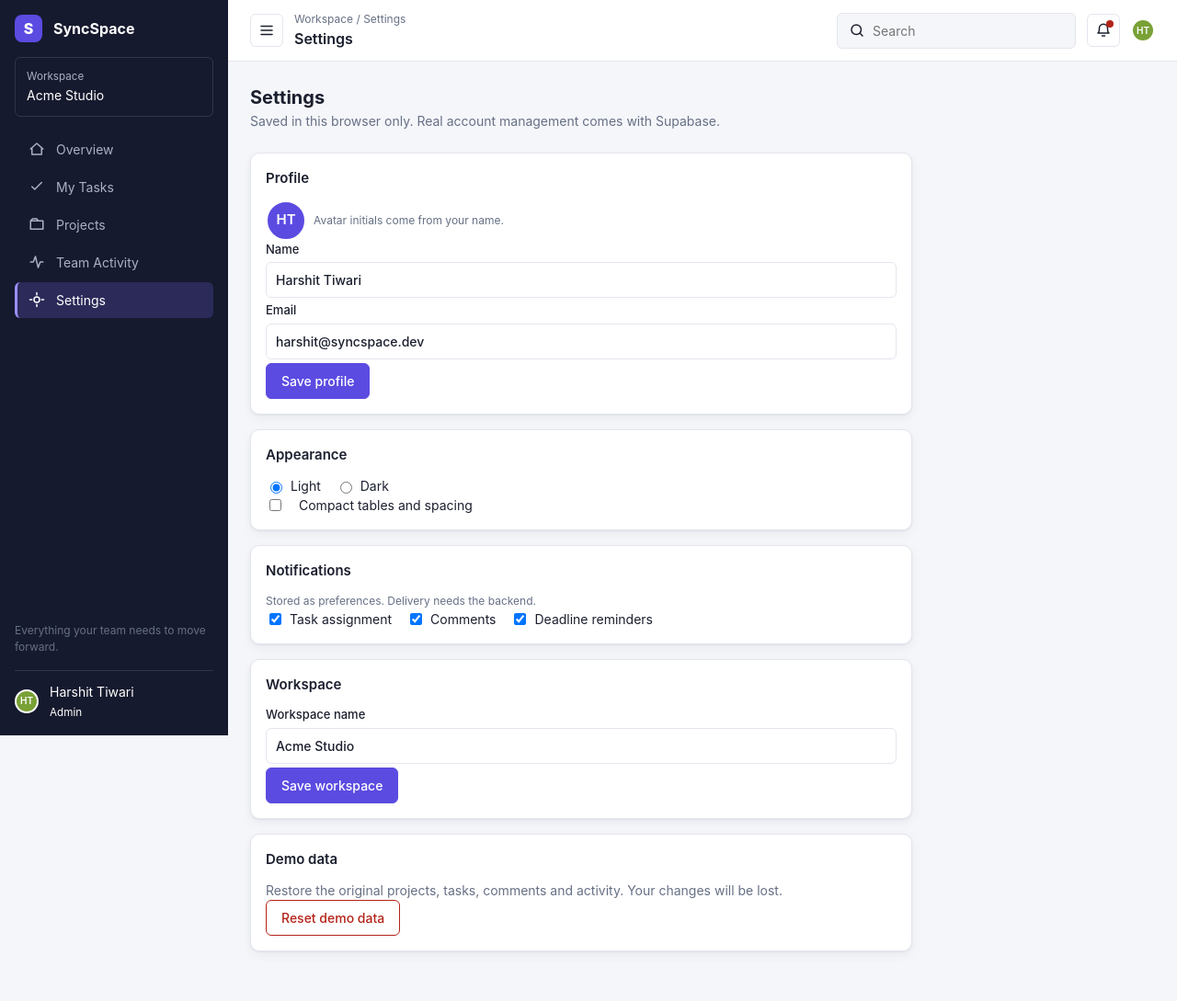
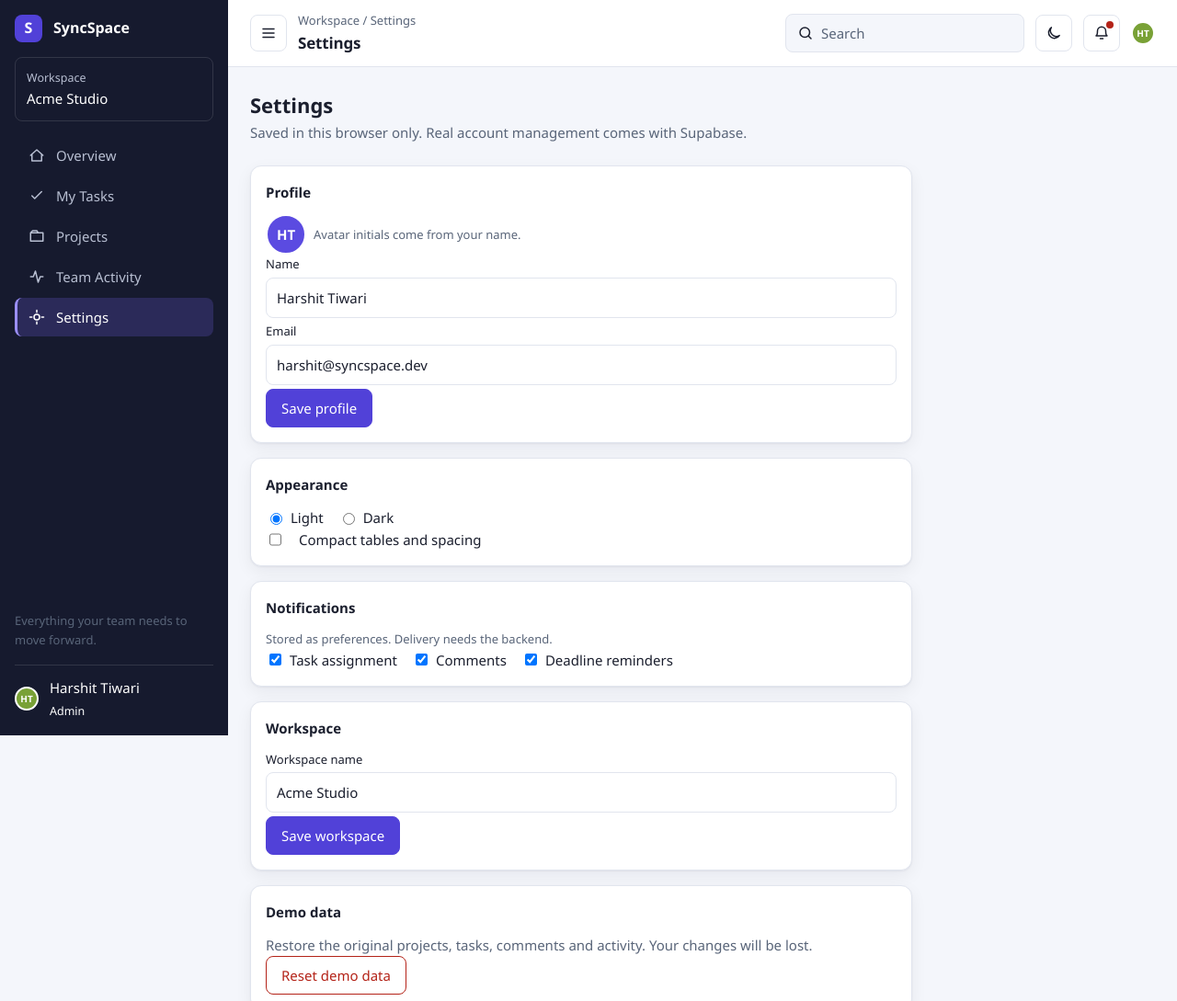
Before and after one commit to tashnimmonami/SyncSpace, a plain HTML site: page settings.html in a window 1280 px wide. Shown: the top 1089 px of the page at 92% size. Before the commit the page ends 1059 px from the top, so only its background shows below. Drawn offline with Linux system fonts and the light colour scheme.

Commit message:
some more frontend improvements

```diff
--- a/app.js
+++ b/app.js
@@ -9,6 +9,7 @@
     return e;
   };
   const IC = { menu: 'M4 6h16M4 12h16M4 18h16', bell: 'M6 9a6 6 0 1 1 12 0c0 6 2 7 2 7H4s2-1 2-7M10 20h4', search: 'M11 4a7 7 0 1 0 0 14 7 7 0 0 0 0-14M20 20l-4-4', x: 'M6 6l12 12M18 6L6 18',
+    sun: 'M12 3v2M12 19v2M3 12h2M19 12h2M5.64 5.64l1.42 1.42M16.94 16.94l1.42 1.42M5.64 18.36l1.42-1.42M16.94 7.06l1.42-1.42M16 12a4 4 0 1 1-8 0 4 4 0 0 1 8 0', moon: 'M20.2 15.5A8.5 8.5 0 0 1 8.5 3.8 8.5 8.5 0 1 0 20.2 15.5Z',
     home: 'M3 12l9-8 9 8M5 10v10h14V10', check: 'M5 12l4 4 10-10', folder: 'M3 7h18v12H3zM3 7l3-3h6l2 3', pulse: 'M3 12h4l3-8 4 16 3-8h4', gear: 'M12 8a4 4 0 1 0 0 8 4 4 0 0 0 0-8M12 2v3M12 19v3M2 12h3M19 12h3' };
   SS.icon = d => { const ns = 'http://www.w3.org/2000/svg', s = document.createElementNS(ns, 'svg'), p = document.createElementNS(ns, 'path');
     s.setAttribute('viewBox', '0 0 24 24'); s.setAttribute('class', 'ico'); s.setAttribute('aria-hidden', 'true'); p.setAttribute('d', d); s.append(p); return s; };
@@ -142,6 +143,17 @@
   function buildShell() {
     const b = document.body, page = b.dataset.page, mq = matchMedia('(max-width:900px)');
     document.documentElement.dataset.theme = SS.prefs.theme; b.classList.toggle('compact', SS.prefs.compact); b.classList.toggle('collapsed', SS.prefs.collapsed);
+    SS.setTheme = theme => {
+      SS.prefs.theme = theme;
+      document.documentElement.dataset.theme = theme;
+      SS.savePrefs();
+      document.querySelectorAll('input[name="theme"]').forEach(input => { input.checked = input.value === theme; });
+      const dark = theme === 'dark';
+      themeToggle.replaceChildren(SS.icon(dark ? IC.sun : IC.moon));
+      themeToggle.setAttribute('aria-label', 'Switch to ' + (dark ? 'light' : 'dark') + ' mode');
+      themeToggle.setAttribute('title', 'Switch to ' + (dark ? 'light' : 'dark') + ' mode');
+      themeToggle.setAttribute('aria-pressed', String(dark));
+    };
     const nav = [['index', 'index.html', 'Overview', IC.home], ['tasks', 'tasks.html?mine=1', 'My Tasks', IC.check], ['projects', 'projects.html', 'Projects', IC.folder], ['activity', 'activity.html', 'Team Activity', IC.pulse], ['settings', 'settings.html', 'Settings', IC.gear]];
     const me = SS.user(SS.ME), act = b.dataset.action;
     const side = h('aside', { class: 'side', id: 'sidebar', 'aria-label': 'Sidebar' }, h('div', { class: 'brand' }, h('span', { class: 'logo', text: 'S' }), 'SyncSpace'),
@@ -152,9 +164,11 @@
     const q = h('input', { type: 'search', placeholder: 'Search', 'aria-label': 'Search', oninput: () => SS.onSearch && SS.onSearch(q.value.trim().toLowerCase()), onkeydown: e => { if (e.key === 'Enter' && !SS.onSearch) location.href = 'tasks.html?q=' + encodeURIComponent(q.value.trim()); } });
     const ov = SS.db.tasks.filter(SS.isOverdue).length;
     const bell = h('button', { class: 'icon-btn', type: 'button', 'aria-label': 'Notifications', onclick: () => SS.modal('Notifications', [h('p', { class: 'muted', text: ov + ' overdue task' + (ov === 1 ? '' : 's') + ' in your workspace.' }), SS.feedList(SS.activityService.list().filter(a => a.actorId !== SS.ME), 6)]) }, SS.icon(IC.bell), ov ? h('span', { class: 'dot' }) : null);
+    const themeToggle = h('button', { class: 'icon-btn', type: 'button', onclick: () => SS.setTheme(SS.prefs.theme === 'dark' ? 'light' : 'dark') });
+    SS.setTheme(SS.prefs.theme);
     const top = h('header', { class: 'top' }, h('button', { class: 'icon-btn', type: 'button', 'aria-label': 'Toggle sidebar', onclick: toggle }, SS.icon(IC.menu)),
-      h('div', {}, h('div', { class: 'crumb', id: 'crumb', text: 'Workspace / ' + b.dataset.title }), h('h1', { id: 'ptitle', text: b.dataset.title })),
-      h('label', { class: 'search' }, SS.icon(IC.search), q), bell, SS.avatar(SS.ME),
+      h('div', { class: 'top-title' }, h('div', { class: 'crumb', id: 'crumb', text: 'Workspace / ' + b.dataset.title }), h('h1', { id: 'ptitle', text: b.dataset.title })),
+      h('label', { class: 'search' }, SS.icon(IC.search), q), themeToggle, bell, SS.avatar(SS.ME),
       act ? h('button', { class: 'btn primary', type: 'button', onclick: act === 'task' ? () => SS.openTask(null) : SS.openProject }, act === 'task' ? 'Create task' : 'Create project') : null);
     document.getElementById('shell').replaceChildren(side, h('div', { class: 'scrim', onclick: () => b.classList.remove('open') }), h('div', { class: 'main' }, top, h('main', { id: 'main', class: 'content' })));
     SS.setTitle = t => { document.getElementById('ptitle').textContent = t; document.getElementById('crumb').textContent = 'Projects / ' + t; document.title = t + ' · SyncSpace'; };
--- a/components.css
+++ b/components.css
@@ -1,8 +1,8 @@
 /* Reusable components: buttons, cards, tables, badges, board, modal, forms */
-.btn{display:inline-flex;align-items:center;gap:var(--s2);padding:8px var(--s4);border:1px solid var(--border);background:var(--card);border-radius:var(--r-sm);cursor:pointer;font-weight:500;white-space:nowrap}
+.btn{display:inline-flex;align-items:center;justify-content:center;gap:var(--s2);min-height:40px;padding:8px var(--s4);border:1px solid var(--border);background:var(--card);border-radius:var(--r-sm);cursor:pointer;font-weight:550;white-space:nowrap;transition:background-color .15s ease,border-color .15s ease,color .15s ease}
 .btn:hover{background:var(--bg)}.btn.primary{background:var(--accent);border-color:var(--accent);color:var(--on-accent)}.btn.primary:hover{filter:brightness(1.08)}
 .btn.danger{color:var(--bad);border-color:var(--bad)}.btn[aria-pressed=true]{background:var(--accent-soft);border-color:var(--accent);color:var(--accent)}
-.icon-btn{display:grid;place-items:center;width:36px;height:36px;border:1px solid var(--border);background:var(--card);border-radius:var(--r-sm);cursor:pointer;flex:none;position:relative}
+.icon-btn{display:grid;place-items:center;width:40px;height:40px;border:1px solid var(--border);background:var(--card);border-radius:var(--r-sm);cursor:pointer;flex:none;position:relative;transition:background-color .15s ease,border-color .15s ease,color .15s ease}
 .icon-btn .dot{position:absolute;top:6px;right:6px;width:8px;height:8px;border-radius:50%;background:var(--bad)}
 .link{background:none;border:0;padding:0;cursor:pointer;font-weight:500;text-align:left}.link:hover{color:var(--accent)}
 .card{background:var(--card);border:1px solid var(--border);border-radius:var(--r);box-shadow:var(--sh);padding:var(--s4)}
@@ -14,9 +14,9 @@
 .badge.ok{background:var(--ok-bg);color:var(--ok)}.badge.warn{background:var(--warn-bg);color:var(--warn)}.badge.bad{background:var(--bad-bg);color:var(--bad)}
 .bar{height:6px;border-radius:99px;background:var(--border);overflow:hidden}.bar i{display:block;height:100%;background:var(--accent);border-radius:99px}
 .table-wrap{overflow-x:auto;border:1px solid var(--border);border-radius:var(--r);background:var(--card)}
-table{width:100%;border-collapse:collapse;min-width:640px}th,td{text-align:left;padding:10px var(--s4);border-bottom:1px solid var(--border);vertical-align:middle}
+table{width:100%;border-collapse:collapse;min-width:640px}th,td{text-align:left;padding:12px var(--s4);border-bottom:1px solid var(--border);vertical-align:middle}
 th{font-size:var(--fs-sm);color:var(--muted);font-weight:600}th button{all:unset;cursor:pointer}tr:last-child td{border-bottom:0}.overdue{color:var(--bad);font-weight:500}
-select,input[type=text],input[type=email],input[type=date],textarea{border:1px solid var(--border);border-radius:var(--r-sm);padding:8px 10px;background:var(--card);width:100%}
+select,input[type=text],input[type=email],input[type=date],textarea{border:1px solid var(--border);border-radius:var(--r-sm);padding:9px 11px;background:var(--card);width:100%}
 select.inline-sel{width:auto;padding:4px 6px;font-size:13px}
 .bar-tools{display:flex;gap:var(--s2);flex-wrap:wrap;align-items:center}.bar-tools select{width:auto}
 .empty{text-align:center;padding:var(--s6);border:1px dashed var(--border);border-radius:var(--r);color:var(--muted)}.empty h3{color:var(--text);margin-bottom:var(--s1)}
--- a/responsive.css
+++ b/responsive.css
@@ -1,5 +1,5 @@
 @media (max-width:1100px){.stats{grid-template-columns:repeat(2,1fr)}.cols{grid-template-columns:1fr}.board{grid-template-columns:repeat(2,minmax(0,1fr))}}
 @media (max-width:900px){.side{position:fixed;left:0;top:0;z-index:30;margin-left:-260px;transition:margin .2s}.open .side{margin-left:0}.collapsed .side{margin-left:-260px}.open.collapsed .side{margin-left:0}
 .open .scrim{display:block;position:fixed;inset:0;background:rgba(10,12,24,.5);z-index:20}.top{padding:var(--s3) var(--s4)}.content{padding:var(--s4)}}
-@media (max-width:600px){.stats,.board,.grid2{grid-template-columns:1fr}.search{flex:1;width:auto;max-width:none;margin-left:0}.crumb{display:none}.top h1{font-size:15px}.page-head .btn{width:100%;justify-content:center}.modal{max-height:96vh}.mh,.mb{padding:var(--s4)}.brk{grid-template-columns:70px 1fr 24px}}
+@media (max-width:600px){.stats,.board,.grid2{grid-template-columns:1fr}.top{flex-wrap:wrap;gap:var(--s2)}.top-title{flex:1;min-width:0}.search{order:5;flex:1 0 100%;width:auto;max-width:none;margin-left:0}.crumb{display:none}.top h1{font-size:16px}.page-head .btn{width:100%;justify-content:center}.modal{max-height:96vh}.mh,.mb{padding:var(--s4)}.brk{grid-template-columns:70px 1fr 24px}}
 @media (prefers-reduced-motion:reduce){*{transition:none!important}}
--- a/settings.js
+++ b/settings.js
@@ -7,7 +7,7 @@
     const ini = h('span', { class: 'av', style: 'width:44px;height:44px;font-size:15px;background:#5b4be1', text: '' });
     const initials = () => (name.value.trim().split(/\s+/).map(w => w[0]).slice(0, 2).join('') || '?').toUpperCase(); ini.textContent = initials(); name.addEventListener('input', () => { ini.textContent = initials(); });
     const chk = (key, label) => { const c = h('input', { type: 'checkbox', checked: P.notif[key], onchange: () => { P.notif[key] = c.checked; SS.savePrefs(); SS.toast('Preference saved', 'ok'); } }); return h('label', {}, c, label); };
-    const radio = (v, l) => h('label', {}, h('input', { type: 'radio', name: 'theme', value: v, checked: P.theme === v, onchange: () => { P.theme = v; SS.savePrefs(); document.documentElement.dataset.theme = v; SS.toast(l + ' theme applied', 'ok'); } }), l);
+    const radio = (v, l) => h('label', {}, h('input', { type: 'radio', name: 'theme', value: v, checked: P.theme === v, onchange: () => { SS.setTheme(v); SS.toast(l + ' theme applied', 'ok'); } }), l);
     const dens = h('input', { type: 'checkbox', checked: P.compact, onchange: () => { P.compact = dens.checked; document.body.classList.toggle('compact', P.compact); SS.savePrefs(); } });
     main.replaceChildren(h('div', { class: 'page-head' }, h('div', {}, h('h2', { text: 'Settings' }), h('p', { class: 'muted', text: 'Saved in this browser only. Real account management comes with Supabase.' }))),
       h('div', { class: 'settings' },
--- a/style.css
+++ b/style.css
@@ -1,10 +1,10 @@
 /* Design tokens + base + app shell */
-:root{--bg:#f5f6fa;--card:#fff;--text:#1b1f2e;--muted:#667085;--border:#e4e6ee;--accent:#5b4be1;--accent-soft:#eceafd;--on-accent:#fff;--side:#161a2e;--side-text:#aab0c6;
+:root{color-scheme:light;--bg:#f4f6fb;--card:#fff;--text:#1b1f2e;--muted:#596579;--border:#e1e5ee;--accent:#5141d8;--accent-soft:#eceafd;--on-accent:#fff;--side:#161a2e;--side-text:#b8bfd2;
 --ok:#12805c;--ok-bg:#dcf5ea;--warn:#9a5b06;--warn-bg:#fdf0d5;--bad:#b42318;--bad-bg:#fde4e1;
---font:Inter,system-ui,-apple-system,"Segoe UI",Roboto,sans-serif;--fs:14px;--fs-sm:12px;--fs-lg:20px;
---s1:4px;--s2:8px;--s3:12px;--s4:16px;--s5:24px;--s6:32px;--r:10px;--r-sm:6px;--sh:0 1px 2px rgba(20,24,40,.06),0 4px 12px rgba(20,24,40,.05)}
-[data-theme=dark]{--bg:#0f1220;--card:#181c30;--text:#e8eaf3;--muted:#98a0b8;--border:#2a2f48;--accent:#7566f0;--accent-soft:#272450;--side:#0b0d1a;--ok:#4fd3a0;--ok-bg:#12372c;--warn:#f0b755;--warn-bg:#41310f;--bad:#ff8a7e;--bad-bg:#47201c}
-*{box-sizing:border-box}html,body{margin:0}body{font:var(--fs)/1.5 var(--font);background:var(--bg);color:var(--text)}
+--font:"Segoe UI",system-ui,-apple-system,BlinkMacSystemFont,Roboto,sans-serif;--fs:15px;--fs-sm:13px;--fs-lg:22px;
+--s1:4px;--s2:8px;--s3:12px;--s4:16px;--s5:24px;--s6:32px;--r:12px;--r-sm:8px;--sh:0 1px 2px rgba(20,24,40,.05),0 6px 18px rgba(20,24,40,.06)}
+[data-theme=dark]{color-scheme:dark;--bg:#101321;--card:#191d30;--text:#edf0f8;--muted:#a6aec3;--border:#30364e;--accent:#8375ff;--accent-soft:#29274f;--side:#0b0d1a;--ok:#4fd3a0;--ok-bg:#12372c;--warn:#f0b755;--warn-bg:#41310f;--bad:#ff8a7e;--bad-bg:#47201c;--sh:0 1px 2px rgba(0,0,0,.18),0 8px 22px rgba(0,0,0,.16)}
+*{box-sizing:border-box}html,body{margin:0}body{font:var(--fs)/1.6 var(--font);background:var(--bg);color:var(--text);transition:background-color .18s ease,color .18s ease}
 h1,h2,h3,p{margin:0}a{color:inherit;text-decoration:none}button,input,select,textarea{font:inherit;color:inherit}
 :focus-visible{outline:2px solid var(--accent);outline-offset:2px}
 .muted{color:var(--muted)}.small{font-size:var(--fs-sm)}.ico{width:18px;height:18px;fill:none;stroke:currentColor;stroke-width:2;stroke-linecap:round;stroke-linejoin:round;flex:none}
@@ -20,9 +20,10 @@ h1,h2,h3,p{margin:0}a{color:inherit;text-decoration:none}button,input,select,tex
 .tag{font-size:var(--fs-sm)}.me{display:flex;align-items:center;gap:var(--s3);color:#fff;padding-top:var(--s3);border-top:1px solid rgba(255,255,255,.12)}
 .main{flex:1;min-width:0;display:flex;flex-direction:column}
 .top{display:flex;align-items:center;gap:var(--s3);padding:var(--s3) var(--s5);background:var(--card);border-bottom:1px solid var(--border);position:sticky;top:0;z-index:5}
-.top h1{font-size:16px;font-weight:600}.crumb{font-size:var(--fs-sm);color:var(--muted)}
+.top-title{min-width:max-content}.top h1{font-size:17px;font-weight:650;letter-spacing:-.01em}.crumb{font-size:var(--fs-sm);color:var(--muted)}
 .search{display:flex;align-items:center;gap:var(--s2);margin-left:auto;border:1px solid var(--border);border-radius:var(--r-sm);padding:0 var(--s3);background:var(--bg);width:260px;max-width:40vw}
 .search input{border:0;background:none;padding:8px 0;width:100%;outline:0}.search:focus-within{border-color:var(--accent)}
+.search input::placeholder{color:var(--muted);opacity:1}
 .content{padding:var(--s5);display:flex;flex-direction:column;gap:var(--s5);max-width:1400px;width:100%}
 .scrim{display:none}
 .toasts{position:fixed;right:var(--s4);bottom:var(--s4);display:flex;flex-direction:column;gap:var(--s2);z-index:50}
```
